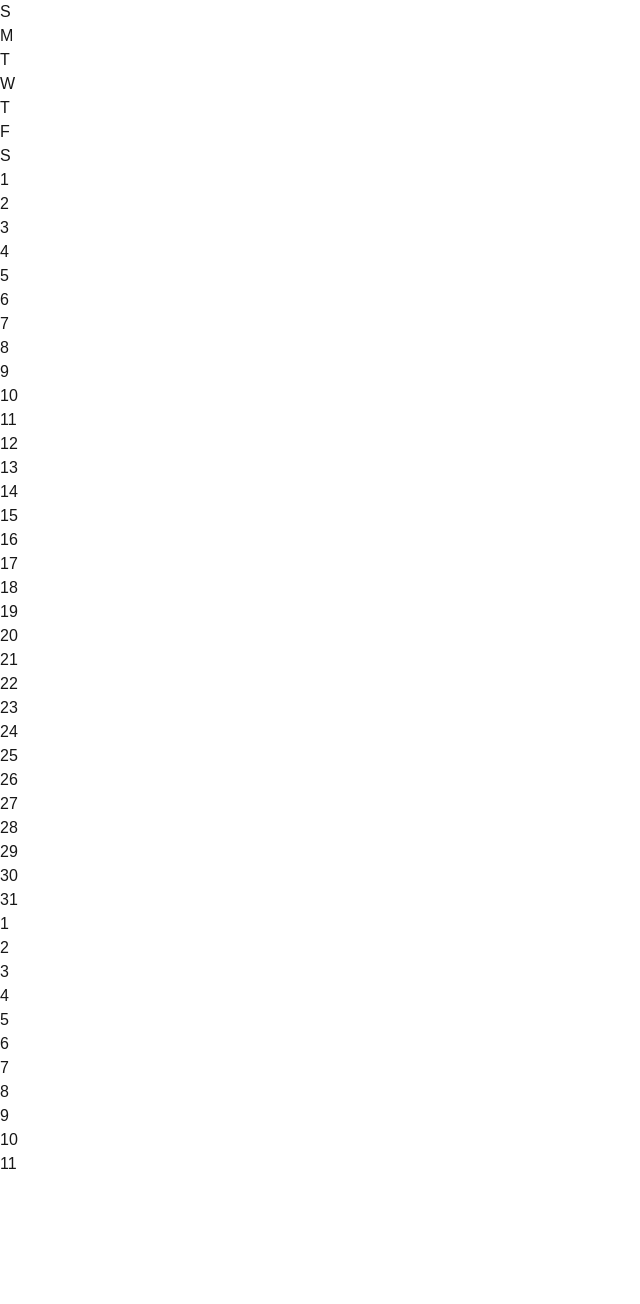
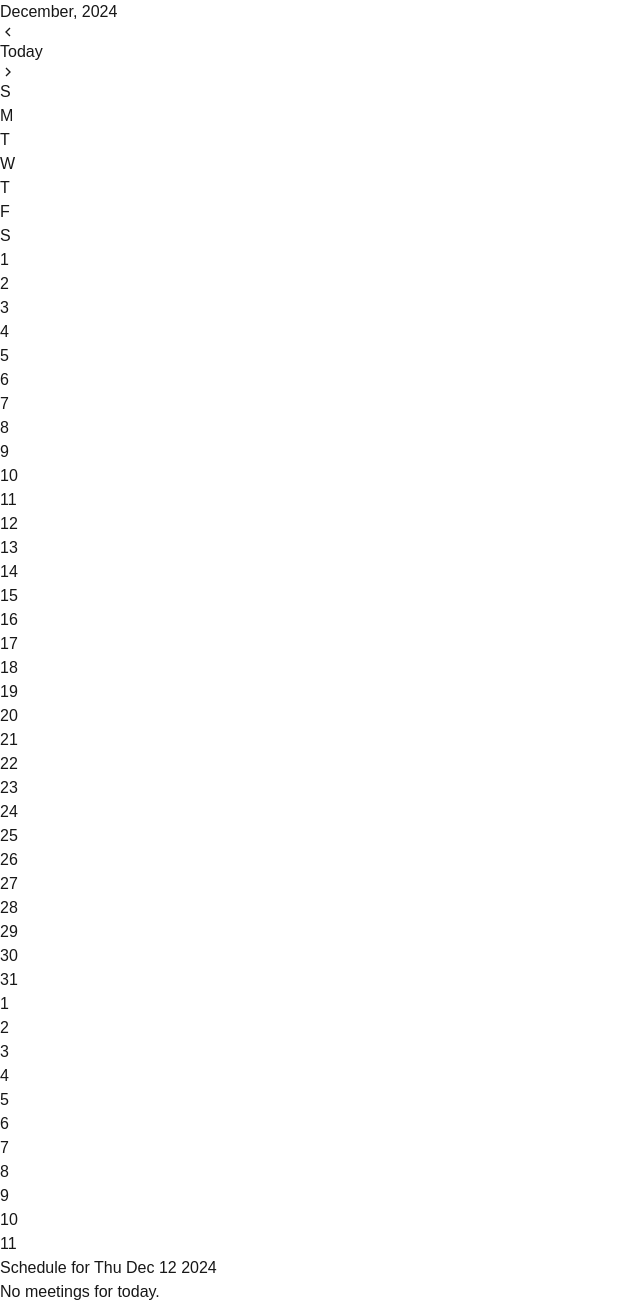
Before and after one commit to rawatanuj07/event-planner, a Next.js app: page / in a window 1280 px wide. Shown: the whole page, without its empty margins (0-640 px from the left). Before the commit the page ends 1176 px from the top, so only its background shows below. Built offline with nearby package versions, Linux system fonts and the light colour scheme.

Commit message:
calender-updated

```diff
--- a/package.json
+++ b/package.json
@@ -12,7 +12,8 @@
     "dayjs": "^1.11.13",
     "next": "15.1.0",
     "react": "^19.0.0",
-    "react-dom": "^19.0.0"
+    "react-dom": "^19.0.0",
+    "react-icons": "^5.4.0"
   },
   "devDependencies": {
     "@eslint/eslintrc": "^3",
--- a/src/app/page.tsx
+++ b/src/app/page.tsx
@@ -1,32 +1,92 @@
-import { generateDate } from "./utils/calender";
-
+"use client";
+import { useState } from "react";
+import { generateDate, months } from "./utils/calender";
+import dayjs from "dayjs";
+import { GrFormNext, GrFormPrevious } from "react-icons/gr";
 export default function Home() {
   console.log("dates are ", generateDate());
   const days = ["S", "M", "T", "W", "T", "F", "S"];
+  const currentDate = dayjs();
+  const [today, setToday] = useState(currentDate);
+  const [selectDate, setSelectDate] = useState(currentDate);
+  console.log("today", currentDate);
   return (
-    <>
-      <div className="w-96 h-96">
+    <div className="flex gap-10 sm:divide-x justify-center sm:w-1/2 mx-auto  h-screen items-center sm:flex-row flex-col">
+      <div className="w-96 h-96 ">
+        <div className="flex justify-between">
+          <h1>
+            {months[today.month()]}, {today.year()}
+          </h1>
+          <div className="flex items-center  gap-5">
+            <GrFormPrevious
+              className="cursor-pointer h-5 w-5"
+              onClick={() => {
+                setToday(today.month(today.month() - 1));
+              }}
+            />
+            <h1
+              className="cursor-pointer"
+              onClick={() => {
+                setToday(currentDate);
+              }}
+            >
+              Today
+            </h1>
+            <GrFormNext
+              className="cursor-pointer h-5 w-5"
+              onClick={() => {
+                setToday(today.month(today.month() + 1));
+              }}
+            />
+          </div>
+        </div>
         <div className="w-full grid grid-cols-7">
           {days.map((day, index) => {
-            return <h1 className="h-14 grid place-content-center">{day}</h1>;
+            return (
+              <h1
+                key={`day-${index}`}
+                className="h-14 grid place-content-center"
+              >
+                {day}
+              </h1>
+            );
           })}
         </div>
         <div className="w-full grid grid-cols-7">
-          {generateDate().map(({ date, currentMonth, today }, index) => {
+          {generateDate(today.month(), today.year()).map(
+            ({ date, currentMonth, today }, index) => {
               return (
-              <div className="h-14 border-t grid place-content-center text-md">
+                <div
+                  key={`date-${index}`}
+                  className="h-14 border-t grid place-content-center text-md"
+                >
                   <h1
-                  className={`${currentMonth ? "" : "text-gray-500 text-sm"} ${
-                    today ? "bg-red-600 text-white" : ""
-                  } h-10 w-10 grid place-content-center rounded-full hover:bg-white hover:text-black trasnition-all hover:cursor-pointer`}
+                    className={`${
+                      currentMonth ? "" : "text-gray-500 text-sm"
+                    } ${today ? "bg-red-600 text-white" : ""} ${
+                      selectDate.toDate().toDateString() ===
+                      date.toDate().toDateString()
+                        ? "bg-blue-500 text-white"
+                        : ""
+                    } h-10 w-10 grid place-content-center rounded-full hover:bg-blue-600 hover:text-black transition-all hover:cursor-pointer`}
+                    onClick={() => {
+                      setSelectDate(date);
+                    }}
                   >
                     {date.date()}
                   </h1>
                 </div>
               );
-          })}
+            }
+          )}
         </div>
       </div>
-    </>
+      <div className="px-5">
+        <h1 className="font-semibold">
+          Schedule for {selectDate.toDate().toDateString()}
+        </h1>
+        <p>No meetings for today.</p>
+      </div>
+    </div>
   );
 }
--- a/src/app/utils/calender.ts
+++ b/src/app/utils/calender.ts
@@ -31,3 +31,17 @@ export const generateDate = (month = dayjs().month(), year = dayjs().year()) =>{
 
 
 }
+export const months = [
+	"January",
+	"February",
+	"March",
+	"April",
+	"May",
+	"June",
+	"July",
+	"August",
+	"September",
+	"October",
+	"November",
+	"December",
+];
```
Also changed, not shown: 1 other file (tests, documents, lock files or other folders). Lines whose indentation alone changed are shown as unchanged.
